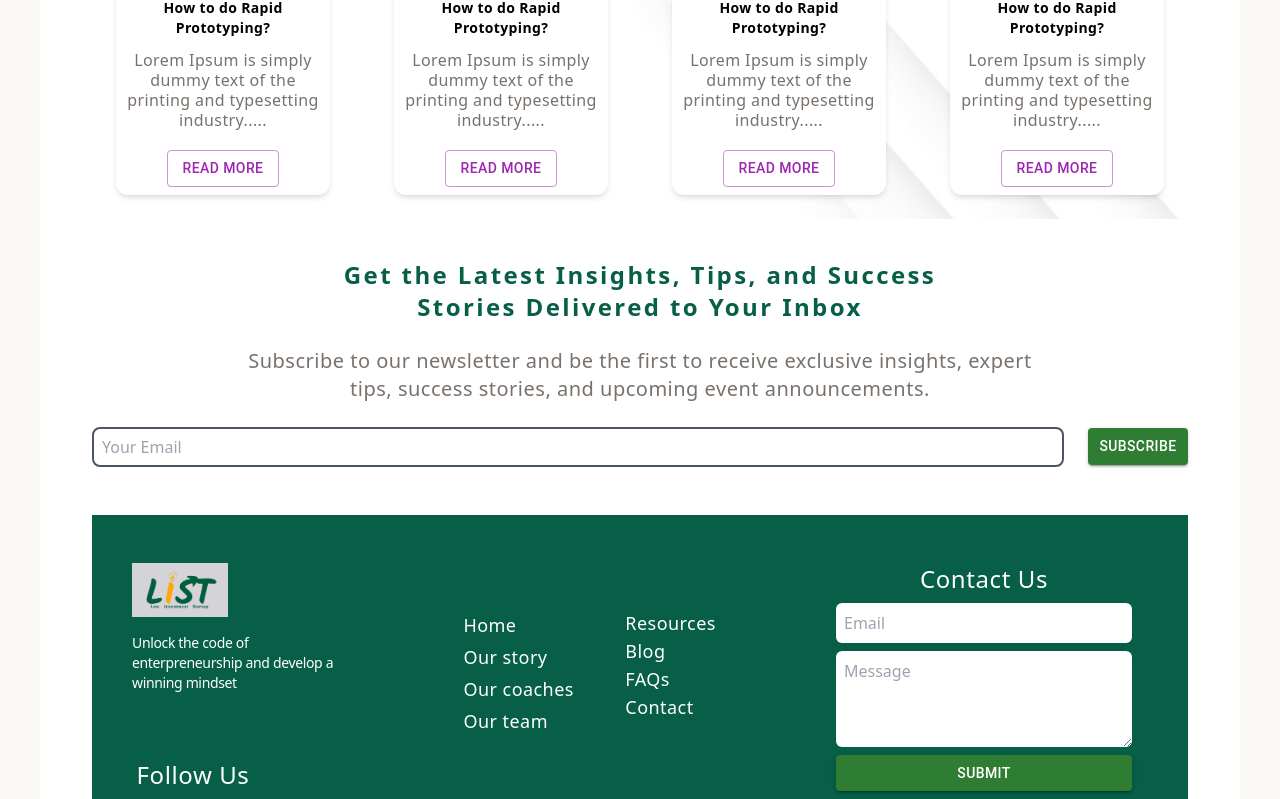
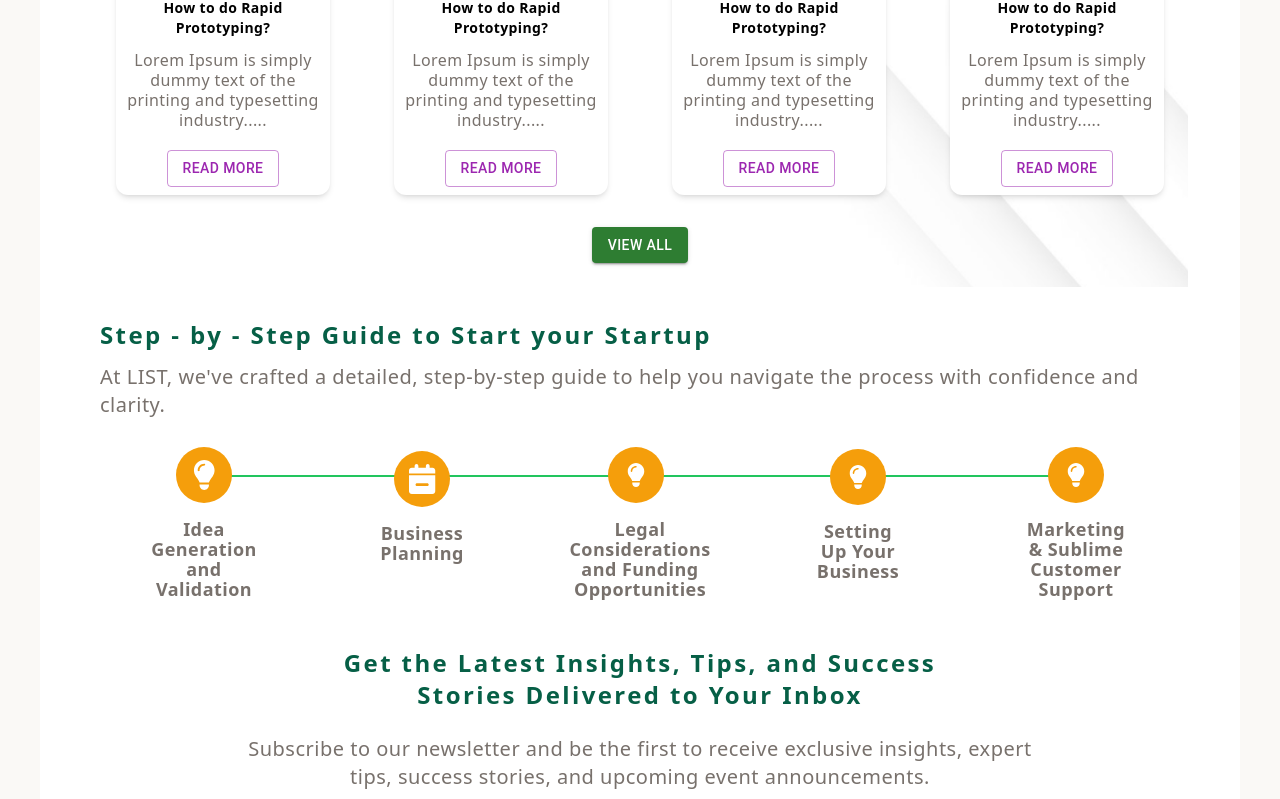
Before and after one commit to GreenVayu/List-startup, a React (Vite) app: page /Resource in a window 1280 px wide. Shown: the part 660-1459 px from the top of the page. Built offline with nearby package versions, Linux system fonts and the light colour scheme; the HTML template or start-up script is replaced by a standard one.

Commit message:
sec3 but some changes left

```diff
--- a/src/App.tsx
+++ b/src/App.tsx
@@ -10,6 +10,7 @@ import Coaches from "./ourcoaches.tsx";
 import Team from "./Team.tsx";
 import FAQ from "./FAQ.tsx";
 import Resource from "./Resource.tsx";
+import ProgressSteps from "./steps.tsx";
 
 
 function App() {
@@ -27,6 +28,7 @@ function App() {
           <Route path="Team" element={<Team/>} />
           <Route path="FAQ" element={<FAQ/>} />
           <Route path="Resource" element={<Resource/>} />
+          <Route path="ProgressSteps" element={<ProgressSteps/>} />
         </Route>
       </Routes>
     </BrowserRouter>
--- a/src/Resource.tsx
+++ b/src/Resource.tsx
@@ -1,4 +1,6 @@
 import { Button } from "@mui/material";
+import { FontAwesomeIcon } from "@fortawesome/react-fontawesome";
+import { faLightbulb,faCalendarMinus} from "@fortawesome/free-solid-svg-icons";
 
 function Resource() {
   return (
@@ -23,10 +25,7 @@ function Resource() {
         </h1>
 
         <div className="">
-
-
           <div className="flex overflow-x-scroll no-scrollbar space-x-4 my-2 xmd:hidden mx-4 p-2 mt-4">
-
             <div className="bg-white rounded-xl shadow-md min-w-48">
               <img
                 className="w-48 h-32 rounded-xl object-cover object-center mb-6"
@@ -40,9 +39,11 @@ function Resource() {
                 Lorem Ipsum is simply dummy text of the printing and typesetting
                 industry.....
               </p>
-            <div className="text-center p-2"><Button variant="outlined" color="secondary">
+              <div className="text-center p-2">
+                <Button variant="outlined" color="secondary">
                   Read more
-              </Button></div>
+                </Button>
+              </div>
             </div>
 
             <div className="bg-white rounded-xl shadow-md min-w-48">
@@ -58,9 +59,11 @@ function Resource() {
                 Lorem Ipsum is simply dummy text of the printing and typesetting
                 industry.....
               </p>
-            <div className="text-center p-2"><Button variant="outlined" color="secondary">
+              <div className="text-center p-2">
+                <Button variant="outlined" color="secondary">
                   Read more
-              </Button></div>
+                </Button>
+              </div>
             </div>
 
             <div className="bg-white rounded-xl shadow-md min-w-44">
@@ -76,9 +79,11 @@ function Resource() {
                 Lorem Ipsum is simply dummy text of the printing and typesetting
                 industry.....
               </p>
-            <div className="text-center p-2"><Button variant="outlined" color="secondary">
+              <div className="text-center p-2">
+                <Button variant="outlined" color="secondary">
                   Read more
-              </Button></div>
+                </Button>
+              </div>
             </div>
 
             <div className="bg-white rounded-xl shadow-md min-w-48">
@@ -94,15 +99,15 @@ function Resource() {
                 Lorem Ipsum is simply dummy text of the printing and typesetting
                 industry......
               </p>
-            <div className="text-center p-2"><Button variant="outlined" color="secondary">
+              <div className="text-center p-2">
+                <Button variant="outlined" color="secondary">
                   Read more
-              </Button></div>
+                </Button>
               </div>
-
+            </div>
           </div>
 
           <div className="hidden xmd:grid xmd:grid-cols-2 xmd:gap-16 xmd:w-fit mx-auto lg:grid-cols-4 gap-8 mt-8">
-
             <div className="bg-white rounded-xl shadow-md max-w-56">
               <img
                 className="w-56 h-32 rounded-xl object-cover object-center mb-6"
@@ -116,9 +121,11 @@ function Resource() {
                 Lorem Ipsum is simply dummy text of the printing and typesetting
                 industry.....
               </p>
-            <div className="text-center p-2"><Button variant="outlined" color="secondary">
+              <div className="text-center p-2">
+                <Button variant="outlined" color="secondary">
                   Read more
-              </Button></div>
+                </Button>
+              </div>
             </div>
 
             <div className="bg-white rounded-xl shadow-md max-w-56">
@@ -134,9 +141,11 @@ function Resource() {
                 Lorem Ipsum is simply dummy text of the printing and typesetting
                 industry.....
               </p>
-            <div className="text-center p-2"><Button variant="outlined" color="secondary">
+              <div className="text-center p-2">
+                <Button variant="outlined" color="secondary">
                   Read more
-              </Button></div>
+                </Button>
+              </div>
             </div>
 
             <div className="bg-white rounded-xl shadow-md max-w-56">
@@ -152,9 +161,11 @@ function Resource() {
                 Lorem Ipsum is simply dummy text of the printing and typesetting
                 industry.....
               </p>
-            <div className="text-center p-2"><Button variant="outlined" color="secondary">
+              <div className="text-center p-2">
+                <Button variant="outlined" color="secondary">
                   Read more
-              </Button></div>
+                </Button>
+              </div>
             </div>
 
             <div className="bg-white rounded-xl shadow-md max-w-56">
@@ -170,18 +181,103 @@ function Resource() {
                 Lorem Ipsum is simply dummy text of the printing and typesetting
                 industry.....
               </p>
-            <div className="text-center p-2"><Button variant="outlined" color="secondary">
+              <div className="text-center p-2">
+                <Button variant="outlined" color="secondary">
                   Read more
-              </Button></div>
+                </Button>
+              </div>
+            </div>
+          </div>
+        </div>
+
+        <div className="text-center mt-4 xsm:mt-8">
+          <Button variant="contained" color="success">
+            view All
+          </Button>
+        </div>
+      </div>
+
+      <div className="sec3 mt-6">
+        <h1 className="text-emerald-800 text-lg font-semibold tracking-widest p-2 xsm:text-2xl">
+          Step - by - Step Guide to Start your Startup
+        </h1>
+        <p className="text-stone-500 text-sm font-normal leading-5 tracking-wide px-2 py-1 xsm:text-xl">
+          At LIST, we've crafted a detailed, step-by-step guide to help you
+          navigate the process with confidence and clarity.
+        </p>
+
+        <div className="mx-4 lg:mx-20">
+          <div className="relative flex flex-col items-start md:items-center space-y-8 md:space-y-0 md:flex-row md:justify-between mt-8">
+
+            <div className="hidden md:block absolute top-[20px] left-0 right-0 h-0.5 mx-4 bg-green-500 "></div>
+
+            {/* Vertical line for below md */}
+            <div className="block md:hidden absolute top-0 bottom-0 left-[18px] w-0.5 bg-green-500 "></div>
+
+            <div className="flex md:flex-col md:w-16 z-10 md:-translate-y-2">
+              <div className="min-w-10 h-10 md:w-14 md:h-14 bg-amber-500 rounded-full flex items-center justify-center mx-auto">
+                <FontAwesomeIcon
+                  icon={faLightbulb}
+                  className="text-white text-xl md:text-3xl"
+                />
+              </div>
+              <p className="text-stone-500 text-lg font-semibold leading-5 tracking-wide flex items-center justify-center text-center ml-2 xsm:ml-6 md:ml-0 md:mt-4" >
+                Idea Generation and Validation
+              </p>
+            </div>
+
+            <div className="flex md:flex-col md:w-16 z-10 md:-translate-y-6">
+              <div className="min-w-10 md:w-14 h-10 md:h-14 bg-amber-500 rounded-full flex items-center justify-center mx-auto">
+                <FontAwesomeIcon
+                  icon={faCalendarMinus}
+                  className="text-white text-xl md:text-3xl"
+                />
+              </div>
+              <p className="text-stone-500 text-lg font-semibold leading-5 tracking-wide flex items-center justify-center text-center ml-6 md:ml-0 md:mt-4">
+              Business Planning
+              </p>
+            </div>
+
+            <div className="flex md:flex-col md:w-16 z-10 md:-translate-y-2">
+              <div className="min-w-10 md:w-14 h-10 md:h-14 bg-amber-500 rounded-full flex items-center justify-center mx-auto  xsm:mr-4">
+                <FontAwesomeIcon
+                  icon={faLightbulb}
+                  className="text-white text-xl md:text-2xl"
+                />
+              </div>
+              <p className="text-stone-500 text-lg font-semibold leading-5 tracking-wide flex items-center justify-center text-center sm:ml-6 md:ml-0 md:mt-4">
+              Legal Considerations and Funding <br/> Opportunities
+              </p>
+            </div>
+
+            <div className="flex md:flex-col md:w-16 z-10 md:-translate-y-4">
+              <div className="min-w-10 md:w-14 h-10 md:h-14 bg-amber-500 rounded-full flex items-center justify-center mx-auto">
+                <FontAwesomeIcon
+                  icon={faLightbulb}
+                  className="text-white text-xl md:text-2xl"
+                />
+              </div>
+              <p className="text-stone-500 text-lg font-semibold leading-5 tracking-wide flex items-center justify-center text-center ml-6 md:ml-0 md:mt-4">
+              Setting Up Your Business
+              </p>
+            </div>
+
+            <div className="flex md:flex-col md:w-16 z-10 md:-translate-y-2">
+              <div className="min-w-10 md:w-14 h-10 md:h-14 bg-amber-500 rounded-full flex items-center justify-center mx-auto">
+                <FontAwesomeIcon
+                  icon={faLightbulb}
+                  className="text-white text-xl md:text-2xl"
+                />
+              </div>
+              <p className="text-stone-500 text-lg font-semibold leading-5 tracking-wide flex items-center justify-center text-center ml-2 xsm:ml-6 md:ml-0 md:mt-4">
+              Marketing & Sublime Customer Support
+              </p>
             </div>
 
           </div>
-
         </div>
 
       </div>
-
-      <div className="sec3"></div>
     </div>
   );
 }
--- /dev/null
+++ b/src/steps.tsx
@@ -0,0 +1,38 @@
+import React from 'react';
+import LightbulbIcon from '@mui/icons-material/Lightbulb';
+import EventNoteIcon from '@mui/icons-material/EventNote';
+import DescriptionIcon from '@mui/icons-material/Description';
+import BusinessCenterIcon from '@mui/icons-material/BusinessCenter';
+import SupportAgentIcon from '@mui/icons-material/SupportAgent';
+
+const steps = [
+  { icon: <LightbulbIcon fontSize="large" />, label: 'Idea Generation and Validation' },
+  { icon: <EventNoteIcon fontSize="large" />, label: 'Business Planning' },
+  { icon: <DescriptionIcon fontSize="large" />, label: 'Legal Considerations and Funding Opportunities' },
+  { icon: <BusinessCenterIcon fontSize="large" />, label: 'Setting Up Your Business' },
+  { icon: <SupportAgentIcon fontSize="large" />, label: 'Marketing & Sublime Customer Support' },
+];
+
+const ProgressSteps = () => {
+  return (
+    <div className="flex flex-col items-center lg:flex-row lg:justify-center">
+      {steps.map((step, index) => (
+        <div key={index} className="flex flex-col items-center lg:flex-row lg:items-center">
+          <div className="flex flex-col items-center">
+            <div className="p-4 bg-yellow-500 rounded-full">
+              {step.icon}
+            </div>
+            <p className="mt-2 text-center text-gray-700">{step.label}</p>
+          </div>
+          {index < steps.length - 1 && (
+            <div className="hidden lg:flex items-center">
+              <div className="w-24 h-1 bg-green-600 mx-4"></div>
+            </div>
+          )}
+        </div>
+      ))}
+    </div>
+  );
+};
+
+export default ProgressSteps;
--- a/tailwind.config.js
+++ b/tailwind.config.js
@@ -8,6 +8,7 @@ export default {
       'sm': '640px',
       'xmd': '600px',
       'md': '768px',
+      'mdx':'905',
       'lg': '1024px',
       'xl': '1280px',
       '2xl': '1536px',
```
Lines whose indentation alone changed are shown as unchanged.
